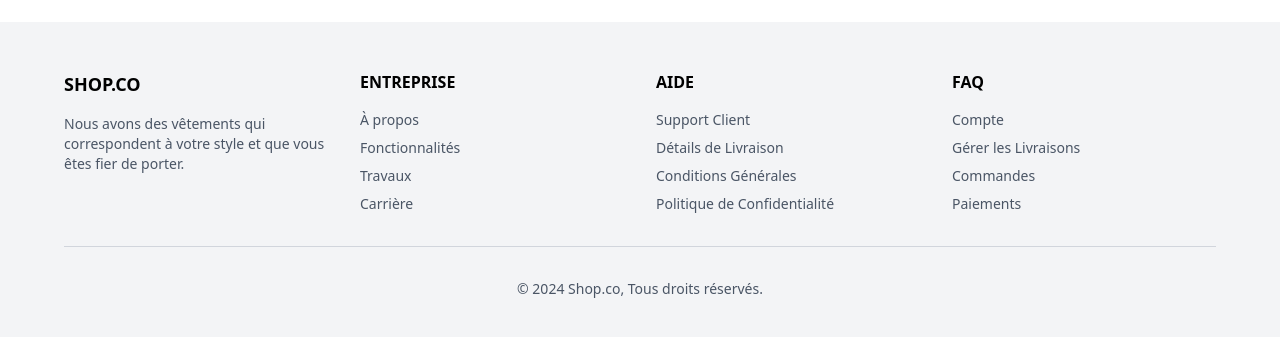
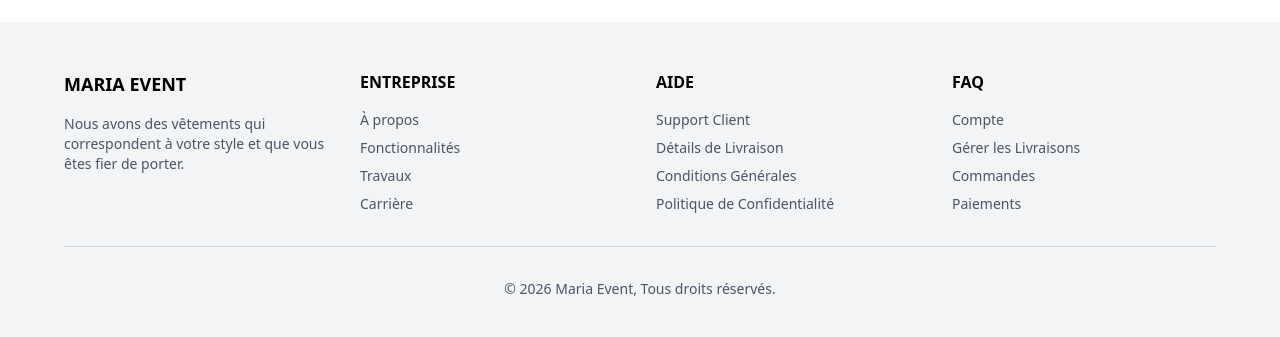
Before and after one commit to Rokabasi/maria_event, a Next.js app: page / in a window 1280 px wide. Shown: the part 2346-2683 px from the top of the page. Built offline with nearby package versions, Linux system fonts and the light colour scheme.

Commit message:
fix: footer

```diff
--- a/src/app/components/Footer/Footer.tsx
+++ b/src/app/components/Footer/Footer.tsx
@@ -1,10 +1,12 @@
 export default function Footer() {
+    const currentYear = new Date().getFullYear();
+
     return (
         <footer className="bg-gray-100 py-12 px-4">
             <div className="max-w-6xl mx-auto">
                 <div className="grid grid-cols-1 md:grid-cols-4 gap-8">
                     <div>
-                        <h3 className="font-bold text-lg mb-4">SHOP.CO</h3>
+                        <h3 className="font-bold text-lg mb-4">MARIA EVENT</h3>
                         <p className="text-gray-600 text-sm">
                             Nous avons des vêtements qui correspondent à votre style et que vous êtes fier de porter.
                         </p>
@@ -42,7 +44,7 @@ export default function Footer() {
                 </div>
 
                 <div className="border-t border-gray-300 mt-8 pt-8 text-center text-sm text-gray-600">
-                    <p>&copy; 2024 Shop.co, Tous droits réservés.</p>
+                    <p>&copy; {currentYear} Maria Event, Tous droits réservés.</p>
                 </div>
             </div>
         </footer>
```
